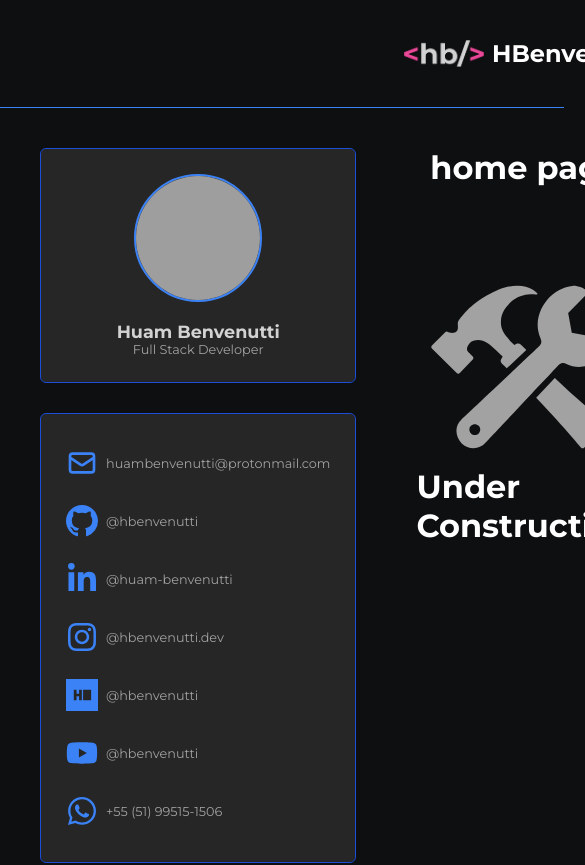
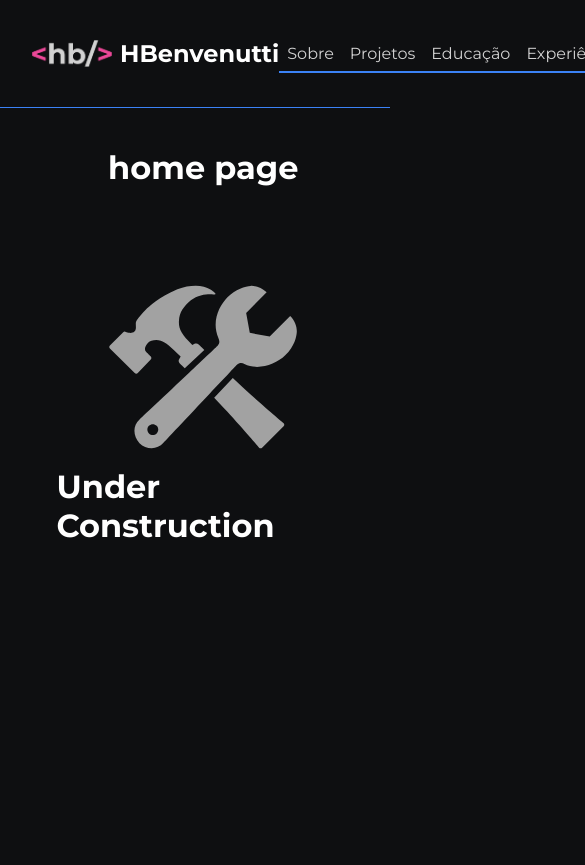
Before and after one commit to hbenvenutti/Site-Pessoal, a React (Vite) app: page / in a window 390 px wide. Shown: the top 865 px of the page, 585 px wide, since content can reach past the window. Built offline with nearby package versions, Linux system fonts and the light colour scheme; grey boxes are pictures that could not be loaded.

Commit message:
feat(responsividade): adicionada responsividade mobile a alguns elementos

```diff
--- a/src/pages/certificates/components/certificate/index.tsx
+++ b/src/pages/certificates/components/certificate/index.tsx
@@ -29,7 +29,7 @@ export const CertificateElement = ({ certificate }: CertificateElementProps): Re
           glarePosition="all"
           tiltMaxAngleX={5}
           tiltMaxAngleY={5}
-          style={{ display: 'flex' }}
+          style={{ display: 'flex', maxWidth: '31.25rem' }}
         >
           <img
             src={image}
--- a/src/pages/certificates/components/certificate/styles.ts
+++ b/src/pages/certificates/components/certificate/styles.ts
@@ -54,4 +54,11 @@ export const CertificateWrapper = styled.div<CertificateWrapperProps>`
     gap: 0.5rem;
     align-items: center;
   }
+
+  @media (max-width: 1450px) {
+    div.certificate-data {
+      display: flex;
+      flex-direction: column;
+    }
+  }
 `;
--- a/src/shared/components/header/components/language-selector/styles.ts
+++ b/src/shared/components/header/components/language-selector/styles.ts
@@ -19,5 +19,6 @@ export const LanguageSelectorWrapper = styled.div`
     border: 1px solid transparent;
     color: ${props => props.theme['title']};
     background-color: ${props => props.theme['background']};
+    appearance: none;
   }
 `;
--- a/src/shared/components/header/styles.ts
+++ b/src/shared/components/header/styles.ts
@@ -25,6 +25,7 @@ export const HeaderWrapper = styled.header`
 
   a {
     padding: 0.5rem;
+    border-top: 2px solid transparent;
     border-bottom: 2px solid transparent;
   }
 
@@ -49,4 +50,13 @@ export const HeaderWrapper = styled.header`
     width: 5rem;
     height: auto;
   }
+
+  @media (max-width: 1450px) {
+    padding: 2rem;
+
+    div.nav-links {
+      justify-content: space-around;
+      gap: 0;
+    }
+  }
 `;
--- a/src/shared/components/sidebar/styles.ts
+++ b/src/shared/components/sidebar/styles.ts
@@ -10,4 +10,9 @@ export const SidebarWrapper = styled.aside`
   flex-direction: column;
   width: 20rem;
   gap: 1.875rem;
+
+  @media (max-width: 1450px) {
+    margin-left: calc(-20rem - 2.5rem);
+    /* width - wrapper padding */
+  }
 `;
```
